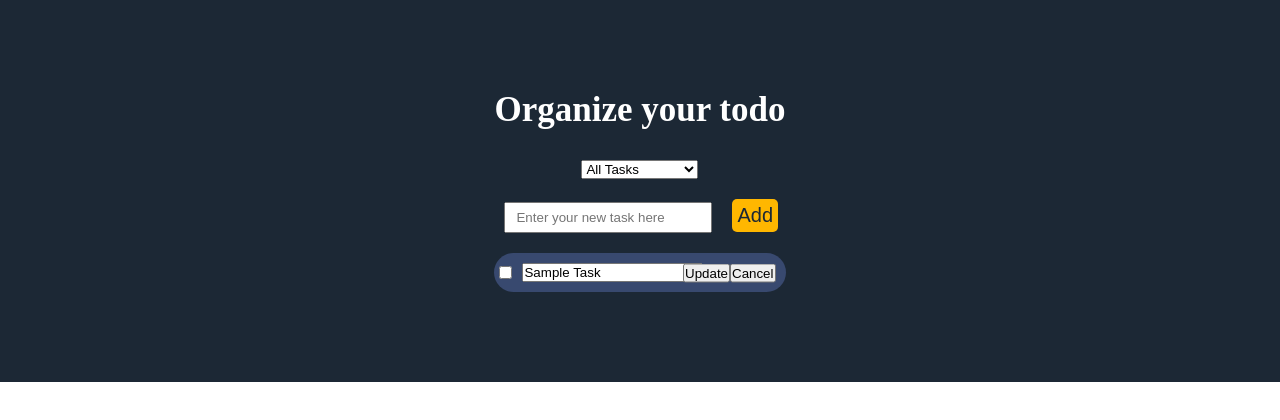
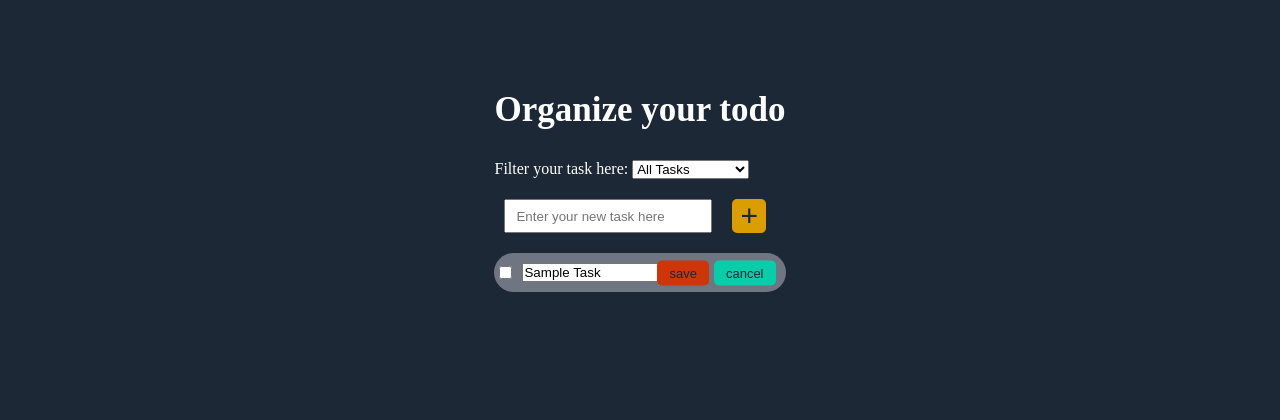
Before and after one commit to chouenne/todo-app, a React (Vite) app: page / in a window 1280 px wide. Both pictures are taken after a click on the button "Edit". Shown: the top 420 px of the page. Built offline with nearby package versions, Linux system fonts and the light colour scheme.

Commit message:
complete styling the project

```diff
--- a/src/assets/css/style.css
+++ b/src/assets/css/style.css
@@ -2,6 +2,10 @@
   padding:0;
   margin:0;
   box-sizing: border-box;
+}
+
+body{
+  background-color: rgb(28, 40, 53);
 }
 
 h1{
@@ -21,17 +25,19 @@ h1{
 display: flex;
 justify-content: center;
 padding:80px;
-background-color: rgb(28, 40, 53);
+
 }
 
 .filterbar{
   margin-bottom: 20px;
- text-align: center;
+ text-align: start;
+ color:white;
 }
 
 .taskform{
   margin-bottom: 20px;
   color: white;
+  display: flex;
 }
 
 .taskform input{
@@ -40,8 +46,12 @@ background-color: rgb(28, 40, 53);
   width: 208px;
 }
 
+.checkbox:checked{
+  background-color: rgb(218, 157, 2);
+}
+
 .tasklist li{
-  background-color: rgba(127, 155, 255, 0.285);
+  background-color: rgba(186, 189, 199, 0.524);
   margin-bottom: 10px;
   border-radius: 25px;
   padding: 10px 5px;
@@ -63,31 +73,86 @@ background-color: rgb(28, 40, 53);
 }
 
 #addbtn{
-  background-color: rgb(255, 183, 0);
+  background-color: rgb(218, 157, 2);
   border: none;
-  padding:5px 5px;
+  padding:0px 8px;
   margin-left: 20px;
   border-radius: 5px;
-  font-size: 20px;
+  font-size: 30px;
   color: rgb(28, 40, 53);
+  cursor: 'pointer';
+  transition: .3s;
+}
+
+#addbtn:hover{
+  background-color:  rgb(254, 218, 128);
 }
 
 .editbtn{
   background-color: rgb(9, 205, 169);
   border: none;
   padding:5px 5px;
-  margin-left: 20px;
+  margin-left: 5px;
   border-radius: 5px;
   font-size: 15px;
   color: rgb(28, 40, 53);
+  cursor: 'pointer';
+  transition: .3s;
+}
+
+.editbtn:hover{
+  background-color: rgb(120, 255, 230);
 }
 
 .deletebtn{
   background-color: rgb(208, 53, 10);
   border: none;
   padding:5px 12px;
-  margin-left: 20px;
+  margin-left: 5px;
   border-radius: 5px;
   font-size: 15px;
   color: rgb(28, 40, 53);
+  cursor: 'pointer';
+  transition: .3s;
 }
+
+.deletebtn:hover{
+  background-color:rgb(251, 138, 107);
+}
+
+.updatebtn{
+  background-color:  rgb(208, 53, 10);
+  border: none;
+  padding:5px 12px;
+  margin-left: 20px;
+  border-radius: 5px;
+  font-size: 13px;
+  color: rgb(28, 40, 53);
+  cursor: 'pointer';
+  transition: .3s;
+}
+
+.deletebtn:hover{
+  background-color:rgb(251, 138, 107);
+}
+
+
+.cancelbtn{
+  background-color: rgb(9, 205, 169);
+  border: none;
+  padding:5px 12px;
+  margin-left: 5px;
+  border-radius: 5px;
+  font-size: 13px;
+  color: rgb(28, 40, 53);
+  cursor: 'pointer';
+  transition: .3s;
+}
+
+.cancelbtn:hover{
+  background-color: rgb(120, 255, 230);
+}
+
+.textInput{
+  width: 85%;
+}
--- a/src/components/FilterBar.jsx
+++ b/src/components/FilterBar.jsx
@@ -1,7 +1,7 @@
 export default function FilterBar({filter, setFilter}) {
   return (
     <div className="filterbar">
-      <label htmlFor="filter"></label>
+      <label htmlFor="filter">Filter your task here: </label>
       <select
         id="filter"
         value={filter}
--- a/src/components/TaskForm.jsx
+++ b/src/components/TaskForm.jsx
@@ -21,7 +21,7 @@ export default function TaskForm({ addTask }) {
         placeholder="Enter your new task here"
         onChange={(e) => setTask(e.target.value)}
       />
-      <button type="submit" id="addbtn">Add</button>
+      <button type="submit" id="addbtn">+</button>
     </form>
   );
 }
--- a/src/components/TaskList.jsx
+++ b/src/components/TaskList.jsx
@@ -1,4 +1,3 @@
-import { faTrashCan } from '@fortawesome/free-solid-svg-icons';
 const TaskList = ({
   tasks,
   filter,
@@ -32,6 +31,7 @@ const TaskList = ({
                 console.log("Checkbox changed for task at index:", index);
                 handleToggleComplete(index);
               }}
+              className="checkbox"
             />
 
             {task.editMode ? (
@@ -42,12 +42,13 @@ const TaskList = ({
                   onChange={(e) =>
                     handleEditedTextChange(index, e.target.value)
                   }
+                  className="textInput"
                 />
               <div className="btngroup">
               <button className="updatebtn" onClick={() => handleEditTask(index, task.editedText)}>
-                  Update
+                  save
                 </button>
-                <button className="cancelbtn" onClick={() => exitEditMode(index)}>Cancel</button>
+                <button className="cancelbtn" onClick={() => exitEditMode(index)}>cancel</button>
               </div>
               </div>
 
```
